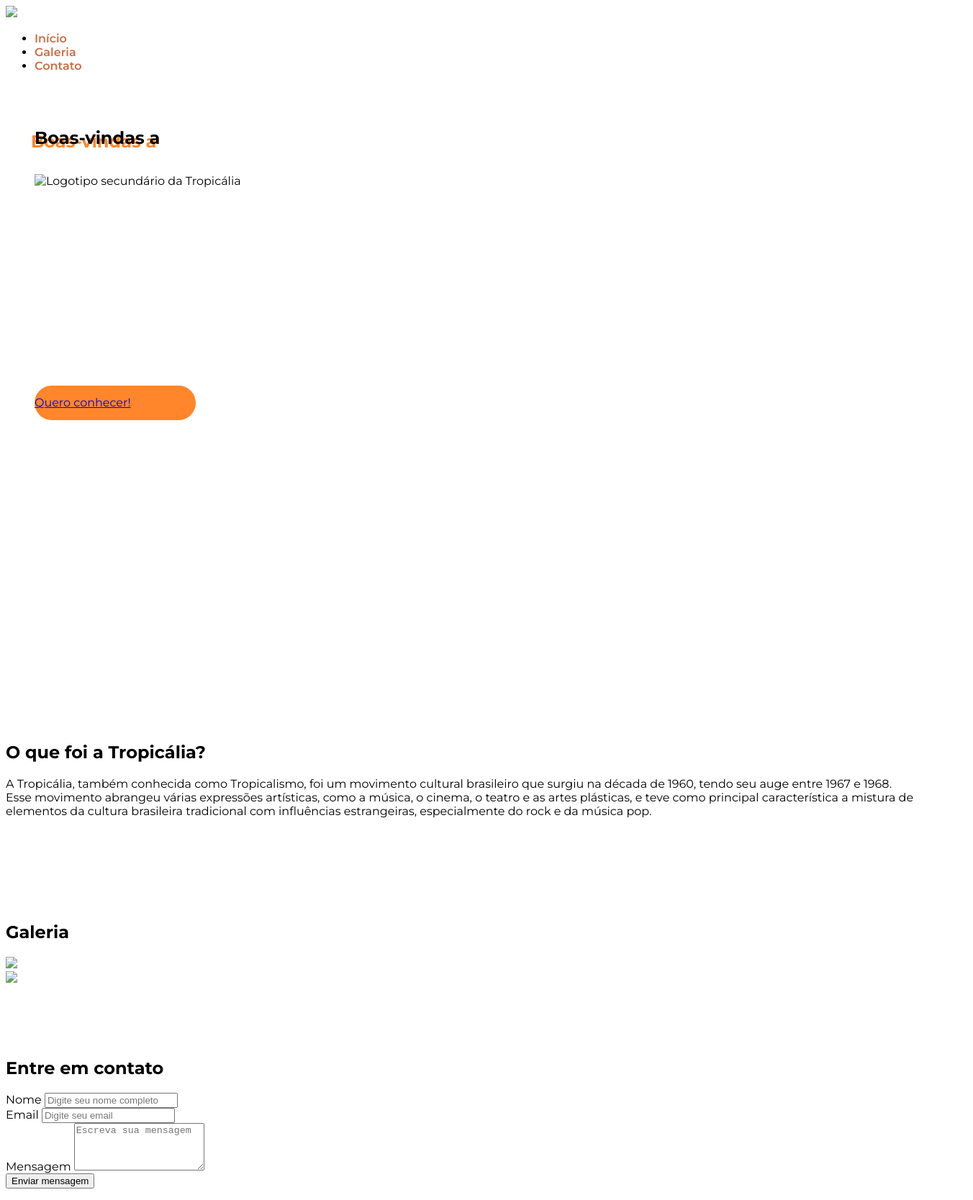
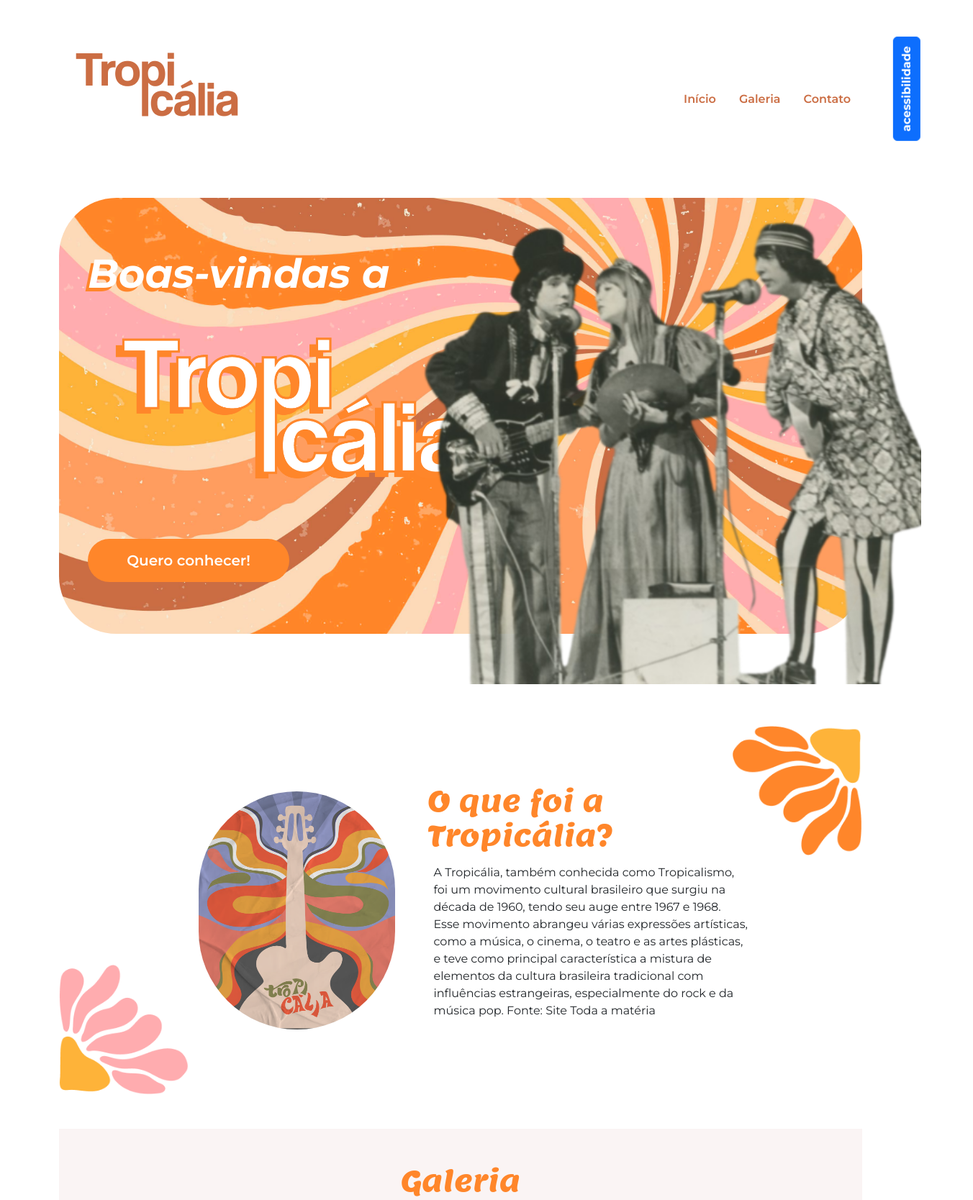
Before and after one commit to italo07ramos/Tropicalia, a plain HTML site: page index.html in a window 1280 px wide. Shown: the top 1668 px of the page at 72% size, 1352 px wide, since content can reach past the window. Drawn offline with nearby package versions, Linux system fonts and the light colour scheme.

Commit message:
Add files via upload

```diff
--- a/index.html
+++ b/index.html
@@ -1,21 +1,36 @@
 <!DOCTYPE html>
 <html lang="pt-br">
+
 <head>
     <meta charset="UTF-8">
-    <meta name="viewport" content="width=device-width, initial-scale=1.0">
-   <link rel="stylesheet" href="style.css">
-    <title>Tropicalia</title>
+    <meta name="viewport" content="width=device-width, initial-scale=1">
+    <link rel="preconnect" href="https://fonts.googleapis.com">
+    <title>Tropicália</title>
+    <link href="https://cdnjs.cloudflare.com/ajax/libs/bootstrap/5.3.3/css/bootstrap.min.css" rel="stylesheet">
+    <link rel="stylesheet" href="https://cdnjs.cloudflare.com/ajax/libs/bootstrap-icons/1.11.3/font/bootstrap-icons.min.css">
+    <link rel="stylesheet" href="styles.css">
 </head>
+
 <body>
-    <header class="p-5">
-        <nav class="container">
-            <img src="img/logo.png" class="nav-img" loading="lazy">
+    <header class=" p-5">
+
+        <nav class="container d-flex justify-content-between align-items-center" >
+            <img src="img/logo.png" class="nav-img " loading="lazy">
             <ul class="nav mt-5">
-                <li class="nav-item"><a class="nav-link">Início</a></li>
-                <li class="nav-item"><a class="nav-link">Galeria</a></li>
-                <li class="nav-item"><a class="nav-link">Contato</a></li>
+                <li class="nav-item"><a class="nav-link" href="#inicio">Início</a></li>
+                <li class="nav-item"><a class="nav-link" href="#galeria">Galeria</a></li>
+                <li class="nav-item"><a class="nav-link" href="#contato">Contato</a></li>
             </ul>
+            <div id="acessibilidade" class="menu-acessibilidade">
+                <button id="botao-acessibilidade" class="btn btn-primary fw-bold rotacao-botao" aria-expanded="false">acessibilidade</button>
+                <div id="opcoes-acessibilidade" class="opcoes-acessibilidade apresenta-lista">
+                    <button id="aumentar-fonte" class="btn btn-primary fw-bold" aria-label="Aumentar o tamanho da fonte">A+</button>
+                    <button id="diminuir-fonte" class="btn btn-primary fw-bold" aria-label="diminuir o tamanho da fonte">A-</button>
+                    <button id="alterna-contraste" class="btn btn-primary fw-bold" aria-label="Alterna o contraste de cores"> <i class="bi bi-shadows"></i></button>
+                </div>
+            </div>
         </nav>
+
     </header>
 
 
@@ -25,30 +40,34 @@
             <div class="inicio-fundo d-flex justify-content-between align-items-center">
                 <div class="esquerda-conteudo">
                     <h1 class="display-4 text-white fst-italic fw-bold">Boas-vindas a</h1>
-                    <img src="img/logo-2.png" alt="Logotipo secundário da Tropicália" class="mb-3" width="563"
+                    <img src="img/logo-2.png" class="mb-3" width="563"
                         height="278" loading="lazy">
                     <a href="#tropicalia"
                         class="btn btn-primary btn-lg botao-inicio fw-semibold">Quero
                         conhecer!</a>
                 </div>
+                <img src="img/lossy-page1-640px-Os_Mutantes.tif (1).png" alt="A imagem apresenta o grupo musical Os mutantes, sao tres pessoas cantando em um microfone" title="Os mutantes - CC0 Domínio Público / Acervo Arquivo Nacional" class="img-fluid img-inicio">
 
-            </div>
+              </div>
         </section>
 
-        <section id="tropicalia" class="my-5 pt-6 secao-tropicalia">
+        <section id="tropicalia" class="my-5 pt-6 secao-tropicalia" tabindex="0" aria-label="Seção explicativa sobre a tropicália">
             <div class="container d-flex align-items-center ">
-                  <div class="col-5">
+                <div class="col-4 d-flex justify-content-center ">
+                    <img src="img/image (1).png" class="rounded-pill" width="273" height="331" loading="lazy">
+                </div>
+                <div class="col-5">
                     <h2>O que foi a Tropicália?</h2>
                     <p class="p-2">A Tropicália, também conhecida como Tropicalismo, foi um movimento cultural
                         brasileiro que surgiu na década de 1960, tendo seu auge entre 1967 e 1968. Esse movimento
                         abrangeu várias expressões artísticas, como a música, o cinema, o teatro e as artes plásticas, e
                         teve como principal característica a mistura de elementos da cultura brasileira tradicional com
-                        influências estrangeiras, especialmente do rock e da música pop.</p>
+                        influências estrangeiras, especialmente do rock e da música pop. Fonte: Site Toda a matéria</p>
                 </div>
             </div>
         </section>
 
-        <section id="galeria">
+        <section id="galeria" tabindex="0" aria-label="Seção de galeria de imagens">
             <h2 class="text-center pt-5">Galeria</h2>
             <div class="container p-3 mt-3 fundo-galeria ">
 
@@ -62,7 +81,16 @@
                             loading="lazy">
                     </div>
                 </div>
-            </div>
+                <div class="row mt-4  justify-content-md-center">
+                    <div class="col-md-4">
+                        <img src="img/lossy-page1-640px-Gilberto_Gil_nos_anos_1960.tif.jpg" class="img-fluid rounded-5" loading="lazy">
+                    </div>
+                    <div class="col-md-4">
+                        <img src="img/lossy-page1-640px-Caetano_Veloso_no_III_Festival_da_Música_Popular.tif.jpg"
+                            class="img-fluid rounded-5" loading="lazy">
+                    </div>
+                </div>
+             </div>
         </section>
 
         <section id="contato">
@@ -86,7 +114,7 @@
                                 placeholder="Escreva sua mensagem"></textarea>
                         </div>
                         <div class="d-grid gap-2">
-                            <button type="submit" class="btn btn-primary btn-lg rounded-pill tamanho-botao">Enviar
+                            <button type="submit" class="btn btn-primary btn-lg rounded-pill">Enviar
                                 mensagem</button>
                         </div>
                     </form>
@@ -101,6 +129,9 @@
         <i class="bi bi-tiktok"></i>
         <p class="mt-3">Desenvolvido por Start by Alura. Projeto fictício sem fins comerciais.</p>
     </footer>
+    <script src="https://cdnjs.cloudflare.com/ajax/libs/scrollReveal.js/4.0.9/scrollreveal.js"></script>
     <script src="script.js"></script>
+
 </body>
+
 </html>
--- a/script.js
+++ b/script.js
@@ -1,21 +1,43 @@
-document.addEventListener('DOMContentLoaded',function(){
+document.addEventListener('DOMContentLoaded', function(){
+    const botaoDeAcessibilidade = document.getElementById('botao-acessibilidade')
+    const opcoesDeAcessibilidade = document.getElementById('opcoes-acessibilidade')
 
-    const botaoDeAcessibilidade=document.getElementById('botao-acessibilidade');
-    const opcoesDeAcessbilidade=document.getElementById('opcoes-acessibilidade');
+    botaoDeAcessibilidade.addEventListener('click', function (){
+     botaoDeAcessibilidade.classList.toggle('rotacao-botao');
+     opcoesDeAcessibilidade.classList.toggle('apresenta-lista')
 
-    botaoDeAcessibilidade.addEventListener('click',function(){
-        botaoDeAcessibilidade.classList.toggle('rotacao-botao');
-        opcoesDeAcessbilidade.classList.toggle('apresenta-lista');
-
-    const botaoSelecionado=botaoDeAcessibilidade.getAttribute('aria-expanded')=== 'true';
-
-botaoDeAcessibilidade.setAttribute('aria-expanded', !botaoSelecionado)
+     const botaoSelecionado = botaoDeAcessibilidade.getAttribute('aria-expanded') === 'true';
+     botaoDeAcessibilidade.setAttribute('aria-expanded', !botaoSelecionado)
 
     })
 
+     const aumentaFonteBotao = document.getElementById('aumentar-fonte');
+     const diminuiFonteBotao = document.getElementById('diminuir-fonte');
 
-   const aumentaFonteBotao = document.getElementById('aumentar-fonte');
-   const diminuiFonteBotao = document.getElementById('diminuir-fonte');
+     const alternaContraste = document.getElementById('alterna-contraste')
 
-   const alternaFonteBotao = document.getElementById('alternar-fonte');
-    })
+     let tamanhoAtualFonte = 1;
+
+     aumentaFonteBotao.addEventListener('click', function(){
+         tamanhoAtualFonte += 0.1;
+         document.body.style.fontSize = `${tamanhoAtualFonte}rem`
+
+     })
+
+     diminuiFonteBotao.addEventListener('click', function(){
+         tamanhoAtualFonte -= 0.1;
+         document.body.style.fontSize = `${tamanhoAtualFonte}rem`
+
+     })
+
+     alternaContraste.addEventListener('click', function(){
+         document.body.classList.toggle('alto-contraste')
+     })
+
+
+ })
+
+ ScrollReveal().reveal('#inicio', { delay: 500 });
+ ScrollReveal().reveal('#tropicalia', { delay: 500 });
+ ScrollReveal().reveal('#galeria', { delay: 500 });
+ ScrollReveal().reveal('#contato', { delay: 500 });
--- /dev/null
+++ b/styles.css
@@ -0,0 +1,200 @@
+@import url('https://fonts.googleapis.com/css2?family=Montserrat:ital,wght@0,100..900;1,100..900&display=swap');
+@import url('https://fonts.googleapis.com/css2?family=Lemon&display=swap');
+
+:root {
+    --laranja-claro: #FF862A;
+    --alto-contraste-fundo: #000000;
+    --alto-contraste-texto: #ffffff;
+    --alto-contraste-link: #ffd700;
+}
+
+body {
+    font-size: 1rem;
+    font-family: 'Montserrat';
+}
+
+header {
+    background-color: #ffffff;
+}
+
+
+section {
+    padding-bottom: 5rem;
+}
+
+
+.nav-link {
+    color: #CB6D43;
+    font-weight: 600;
+}
+
+.inicio-fundo {
+    /* aula 3 */
+    background-image: url('img/4965007.jpg');
+    /* Substitua pelo caminho da sua imagem */
+    background-size: cover;
+    background-position: right;
+    border-radius: 80px;
+    width: 100%;
+    height: 606px;
+    padding: 40px;
+    margin: 0 auto;
+}
+
+/* posicionamento para a imagem à direita */
+.img-inicio {
+    position: absolute;
+    right: 0;
+    top: 18rem;
+    width: 45rem;
+    height: auto;
+}
+
+
+.esquerda-conteudo {
+    display: flex;
+    flex-direction: column;
+    align-items: flex-start;
+    gap: 1rem;
+}
+
+
+.botao-inicio {
+    background-color: var(--laranja-claro);
+    border-radius: 30px;
+    border: none;
+    width: 14em;
+    height: 3em;
+    align-content: center;
+
+}
+
+.display-4 {
+    text-shadow: -5px 5px var(--laranja-claro);
+}
+
+
+#tropicalia {
+    position: relative;
+    padding-top: 5rem;
+    margin-top: 3rem;
+    margin-bottom: 3rem;
+    background: url('img/flor.png') top right no-repeat,
+        url('img/flor-esquerda.png') bottom left no-repeat;
+    background-size: 180px 180px;
+    /* Ajuste o tamanho conforme necessário */
+}
+
+#tropicalia .container {
+    display: flex;
+    align-items: center;
+    justify-content: center;
+    position: relative;
+    z-index: 1;
+    /* Garante que o conteúdo fica acima das imagens do background */
+}
+
+
+h2 {
+    font-family: 'Lemon', serif;
+    font-size: 2.5em;
+    font-style: normal;
+    color: var(--laranja-claro);
+}
+
+#galeria {
+    background-color: #FAF4F4;
+
+}
+
+.fundo-galeria {
+    background: url('img/flor-bottom-direita.png') bottom right no-repeat;
+    background-size: 180px 180px;
+}
+
+#contato {
+    background-image: url('img/4965007.jpg');
+    background-size: cover;
+    padding: 4rem 0;
+    /* Espaçamento interno para a seção de contato */
+
+}
+
+.formulario {
+    background-color: #ffffff;
+    padding: 2rem;
+    /* Espaçamento interno dentro do formulário */
+    border-radius: 10px;
+    /* Borda arredondada para o formulário */
+    box-shadow: 0 0 10px rgba(0, 0, 0, 0.1);
+    /* Sombra suave para destacar o formulário */
+    font-weight: bold;
+}
+
+.formulario button {
+    background-color: #CB6D43;
+    border: none;
+    font-weight: bold;
+}
+
+.form-control {
+    background-color: #F1EDEF;
+}
+.menu-acessibilidade{
+    position: fixed;
+    top:2rem;
+    right:20px;
+    z-index: 1000;
+}
+
+.rotacao-botao{
+    transform: rotate(-90deg);
+    transform-origin: right center;
+}
+
+.opcoes-acessibilidade{
+    margin-top:10px;
+    display: flex;
+    flex-direction: column;
+}
+
+.opcoes-acessibilidade button{
+    margin-bottom: 5px;
+}
+.apresenta-lista{
+    display: none;
+}
+
+.alto-contraste{
+    background-color: var(--alto-contraste-fundo);
+    color: var(--alto-contraste-texto);
+}
+
+.alto-contraste header,
+.alto-contraste footer,
+.alto-contraste .formulario{
+    background-color: var(--alto-contraste-fundo);
+    color: var(--alto-contraste-texto);
+}
+
+.alto-contraste .nav-link{
+    color: var(--alto-contraste-link);
+}
+
+.alto-contraste .botao-inicio,
+.alto-contraste .formulario button,
+.alto-contraste .btn-primary{
+    background-color: var(--alto-contraste-link);
+    color: var(--alto-contraste-fundo)
+}
+
+.alto-contraste #tropicalia {
+    background: none;
+}
+
+.alto-contraste #galeria {
+    background-color: var(--alto-contraste-fundo);
+}
+.alto-contraste .fundo-galeria {
+    background: none;
+}
```
Also changed, not shown: img/4965007.jpg (added), img/flor-bottom-direita.png (added), img/flor-esquerda.png (added), img/flor.png (added), img/image (1).png (added), img/logo-2.png (added), img/logo.png (added), img/lossy-page1-640px-Caetano_Veloso_no_III_Festival_da_Música_Popular.tif.jpg (added), img/lossy-page1-640px-Gilberto_Gil_nos_anos_1960.tif.jpg (added), img/lossy-page1-640px-Jorge_Ben_e_o_Trio_Mocotó_no_Teatro_da_Lagoa,_1971.tif.jpg (added), img/lossy-page1-640px-Os_Mutantes.tif (1).png (added), img/lossy-page1-640px-Os_Mutantes_2.tif.jpg (added).
